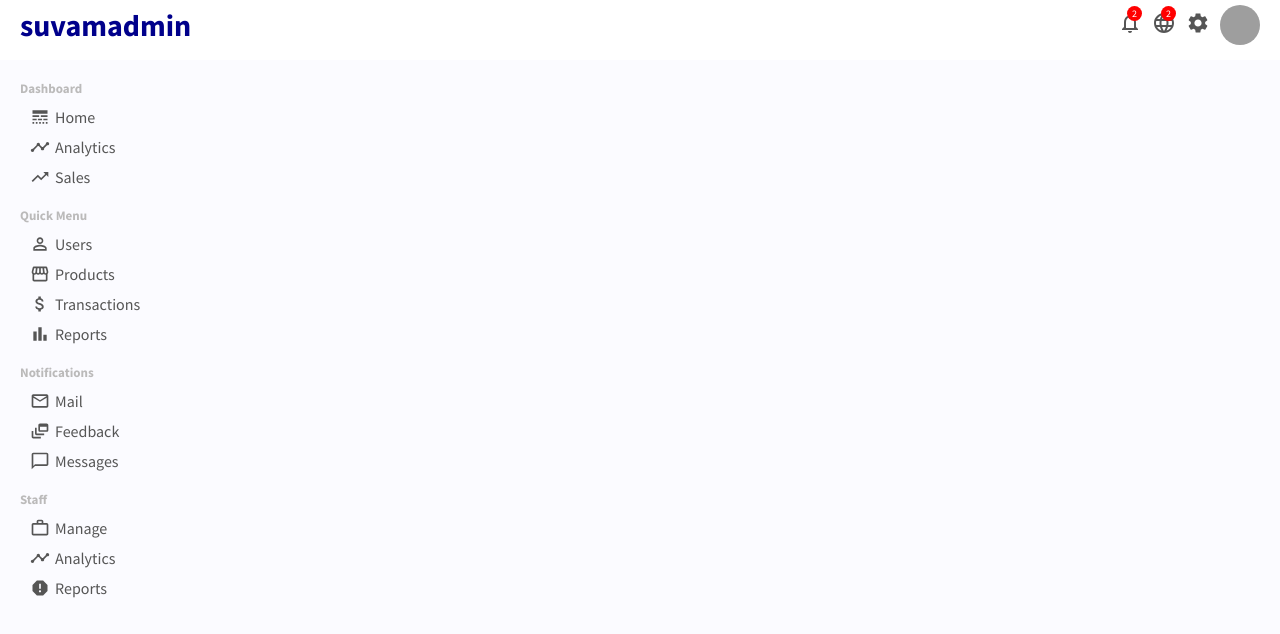
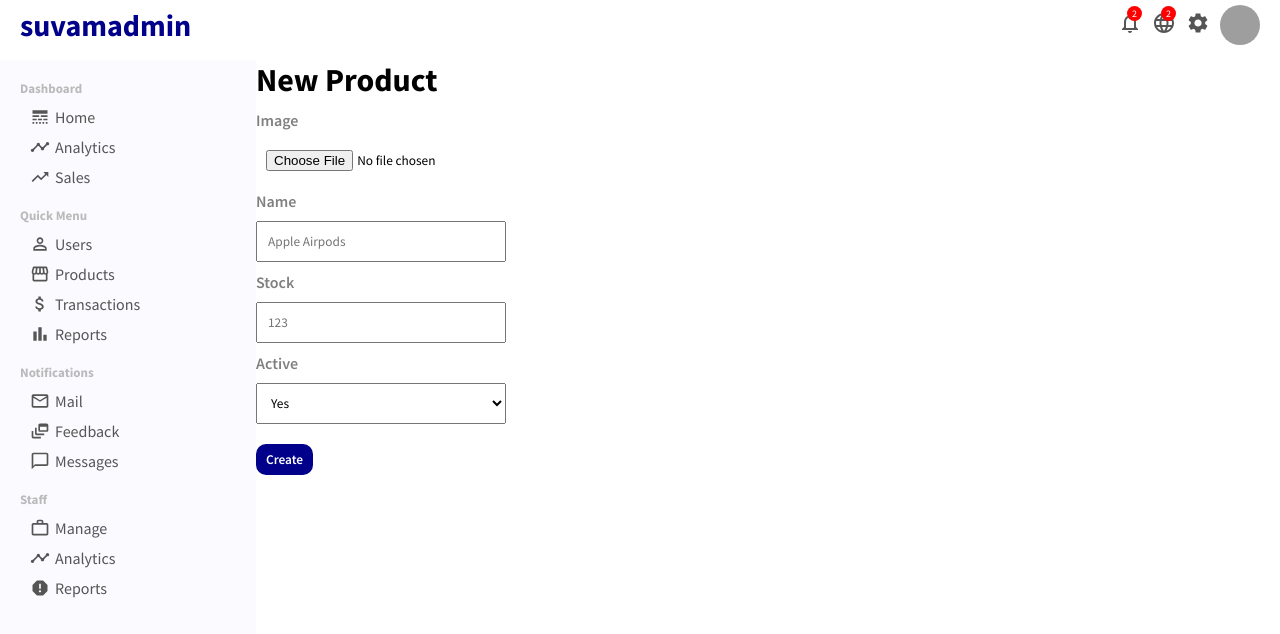
Before and after one commit to suvamGupta/admin-panel-ui, a React (Create React App) app: page /newProduct in a window 1280 px wide. Shown: the top 634 px of the page. Built offline with nearby package versions, Linux system fonts and the light colour scheme; grey boxes are pictures that could not be loaded.

Commit message:
Added newProduct page completed adminPanel UI

```diff
--- a/src/App.js
+++ b/src/App.js
@@ -13,6 +13,7 @@
 import NewUser from "./pages/newUser/NewUser";
 import ProductList from "./pages/productList/ProductList";
 import Product from "./pages/product/Product";
+import NewProduct from "./pages/newProduct/NewProduct";
 
 function App() {
   return (
@@ -28,7 +29,7 @@
             <Route path="/newUser" element={<NewUser />} />
             <Route path="/products" element={<ProductList />} />
             <Route path="/product/:productId" element={<Product />} />
-            {/* <Route path="/newProduct" element={<NewProduct />} /> */}
+            <Route path="/newProduct" element={<NewProduct />} />
           </Routes>
         </Router>
       </div>
--- a/src/components/sidebar/Sidebar.jsx
+++ b/src/components/sidebar/Sidebar.jsx
@@ -20,10 +20,12 @@
         <div className="sidebarMenu">
           <h3 className="sidebarTitle">Dashboard</h3>
           <ul className="sidebarList">
-            <li className="sidebarListItem">
-              <LineStyleIcon className="sidebarIcon" />
-              Home
-            </li>
+            <Link to="/" className="link">
+              <li className="sidebarListItem">
+                <LineStyleIcon className="sidebarIcon" />
+                Home
+              </li>
+            </Link>
             <li className="sidebarListItem">
               <TimelineIcon className="sidebarIcon" />
               Analytics
--- /dev/null
+++ b/src/pages/newProduct/NewProduct.jsx
@@ -0,0 +1,31 @@
+import "./newProduct.css";
+
+export default function NewProduct() {
+  return (
+    <div className="newProduct">
+      <h1 className="addProductTitle">New Product</h1>
+      <form className="addProductForm">
+        <div className="addProductItem">
+          <label>Image</label>
+          <input type="file" id="file" />
+        </div>
+        <div className="addProductItem">
+          <label>Name</label>
+          <input type="text" placeholder="Apple Airpods" />
+        </div>
+        <div className="addProductItem">
+          <label>Stock</label>
+          <input type="text" placeholder="123" />
+        </div>
+        <div className="addProductItem">
+          <label>Active</label>
+          <select name="active" id="active">
+            <option value="yes">Yes</option>
+            <option value="no">No</option>
+          </select>
+        </div>
+        <button className="addProductButton">Create</button>
+      </form>
+    </div>
+  );
+}
--- /dev/null
+++ b/src/pages/newProduct/newProduct.css
@@ -0,0 +1,39 @@
+.newProduct{
+    flex: 4;
+}
+
+.addProductForm {
+    margin-top: 10px;
+  }
+
+  .addProductItem {
+    width: 250px;
+    display: flex;
+    flex-direction: column;
+    margin-bottom: 10px;
+  }
+
+  .addProductItem > label {
+    color: gray;
+    font-weight: 600;
+    margin-bottom: 10px;
+  }
+
+  .addProductItem > input {
+    padding: 10px;
+  }
+
+  .addProductItem > select {
+    padding: 10px;
+  }
+
+  .addProductButton {
+    margin-top: 10px;
+    padding: 7px 10px;
+    border: none;
+    border-radius: 10px;
+    background-color: darkblue;
+    color: white;
+    font-weight: 600;
+    cursor: pointer;
+  }
```
